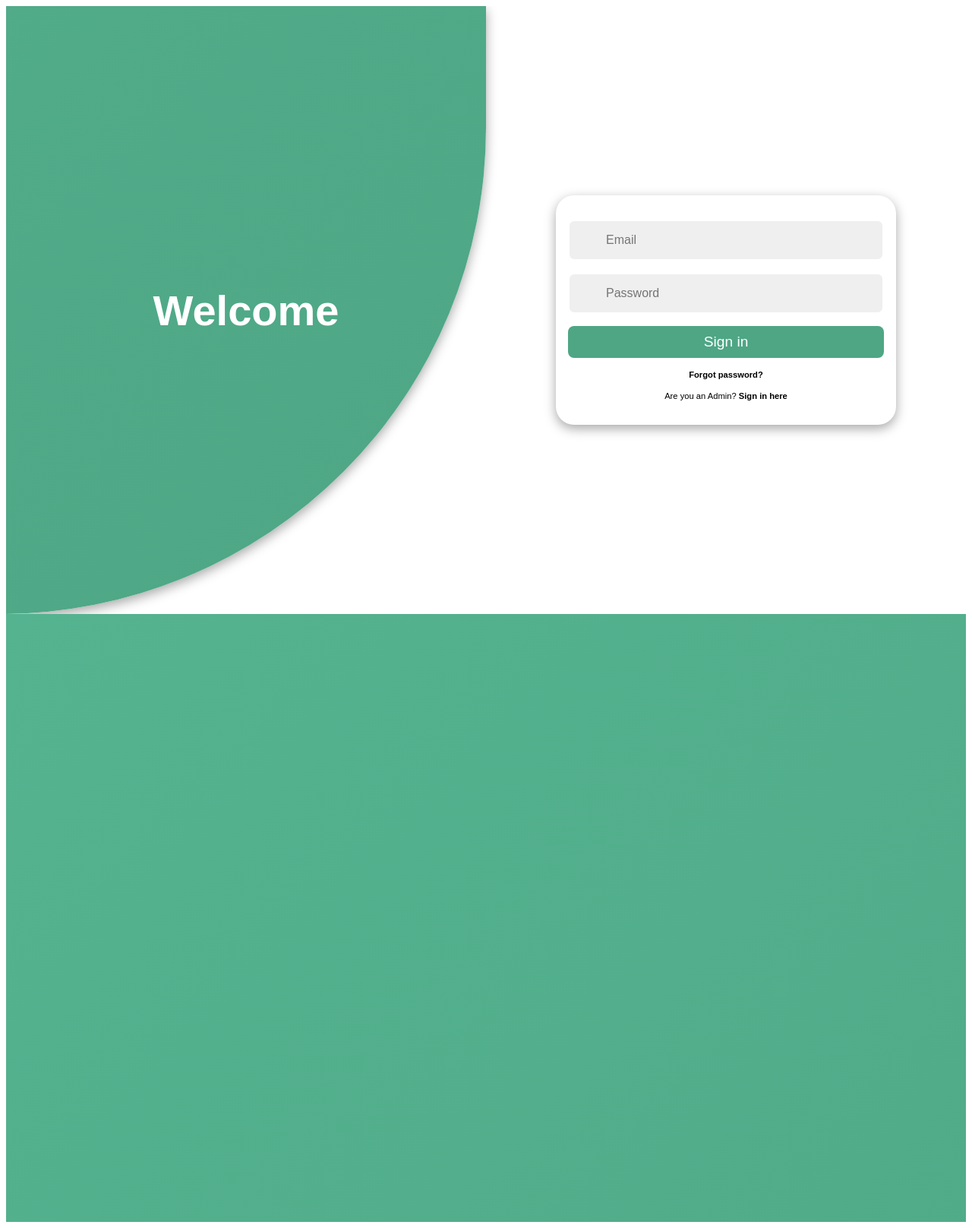
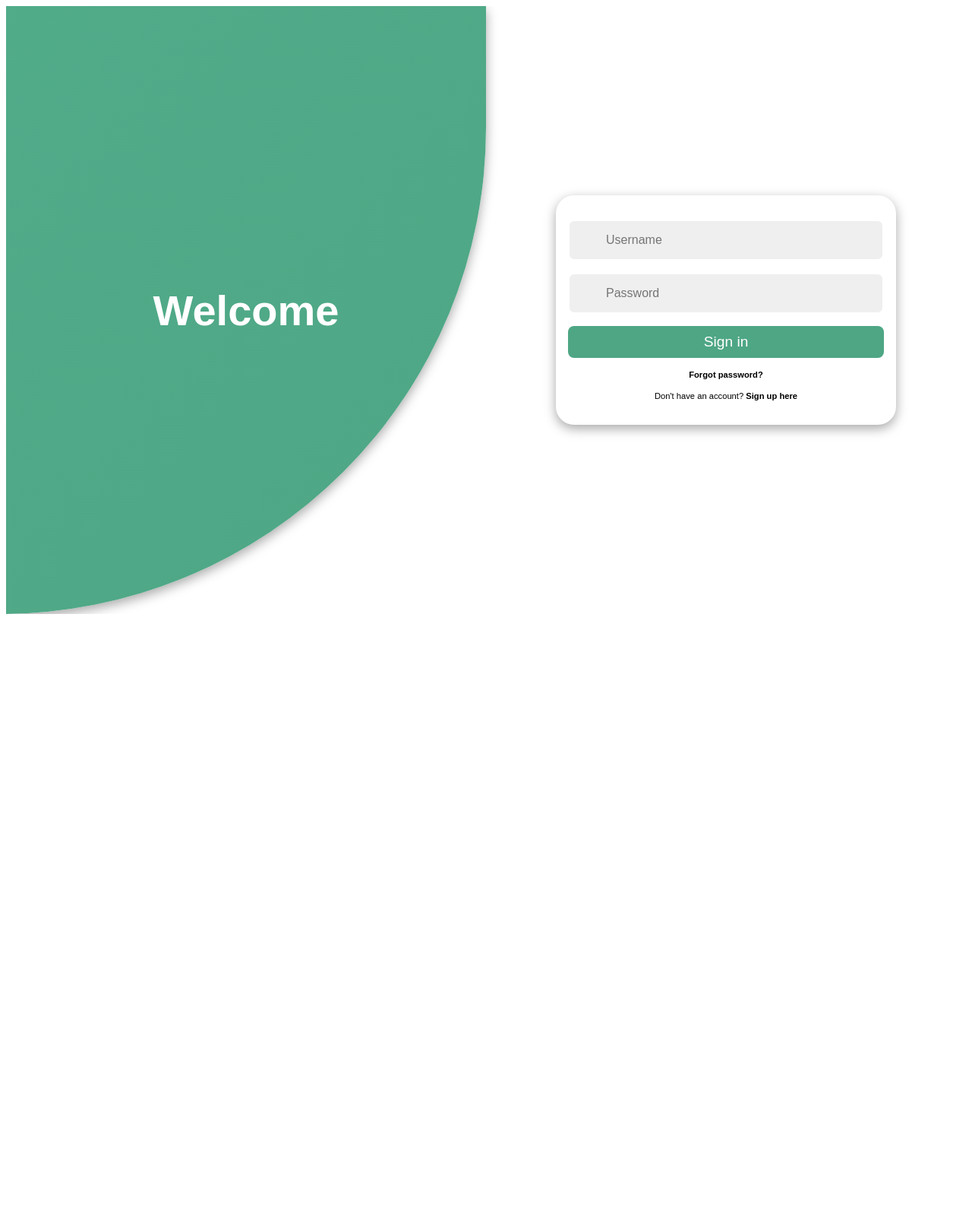
Before and after one commit to nisha-s10/Projects, a Django app: page /login/ in a window 1280 px wide. Shown: the whole page at 76% size. After the commit the page ends 808 px from the top, so only its background shows below. Run offline with Django 5.2, Linux system fonts and the light colour scheme.

Commit message:
Internal Web v1

```diff
--- a/Guarder/static/css/styles.css
+++ b/Guarder/static/css/styles.css
@@ -11,8 +11,15 @@
         background-color: #f8f9fa;
         padding: 10px 0;
     }
+
+    .nav-link {
+        color: #007bff; /* Default link color */
     }
 
+    .nav-link:hover {
+        text-decoration: underline; /* Underline on hover */
+    }
+}
 
 :root {
     --primary-color: #4EA685;
@@ -29,7 +36,11 @@
 }
 
 @import url('https://fonts.googleapis.com/css2?family=Poppins:wght@200;300;400;500;600&display=swap');
+
+
+
 #login{
+
     * {
         font-family: 'Poppins', sans-serif;
         margin: 0;
@@ -359,5 +370,4 @@
             font-size: 2rem;
         }
     }
-
 }
--- a/Guarder/templates/index.html
+++ b/Guarder/templates/index.html
@@ -1,5 +1,6 @@
+{% load static %}
 <!DOCTYPE html>
-{% load static%}
+
 <html lang="en">
 <head>
     <meta charset="UTF-8">
@@ -22,7 +23,7 @@
     <div class="collapse navbar-collapse justify-content-end" id="navbarNav">
         <ul class="navbar-nav">
             <li class="nav-item">
-                <a class="nav-link" href="login">Login</a> <!-- Simple Login Link -->
+                <a class="nav-link" href="/login">Login</a> <!-- Simple Login Link -->
             </li>
         </ul>
     </div>
--- a/Guarder/templates/login.html
+++ b/Guarder/templates/login.html
@@ -1,107 +1,8 @@
-<!DOCTYPE html>
-{% load static%}
+{% load static %}
 <link rel="stylesheet" href="{% static 'css/styles.css' %}">
 <script src="{% static 'js/styles.js' %}"></script>
 <body id="login">
 <div id="container" class="container">
-    <!-- FORM SECTION -->
-    <div class="row">
-        <!-- SIGN UP -->
-        <div class="col align-items-center flex-col sign-up">
-            <div class="form-wrapper align-items-center">
-                <div class="form sign-up">
-                    <div class="input-group">
-                        <i class='bx bx-mail-send'></i>
-                        <input type="email" placeholder="Email">
-                    </div>
-                    <div class="input-group">
-                        <i class='bx bxs-lock-alt'></i>
-                        <input type="password" placeholder="Password">
-                    </div>
-                    <button>
-                        Sign in
-                    </button>
-                    <p>
-                        <span>
-                            Are you an Employee?
-                        </span>
-                        <b onclick="toggle()" class="pointer">
-                            Sign in here
-                        </b>
-                    </p>
-                </div>
-            </div>
-
-        </div>
-        <!-- END SIGN UP -->
-        <!-- SIGN IN -->
-        <div class="col align-items-center flex-col sign-in">
-            <div class="form-wrapper align-items-center">
-                <div class="form sign-in">
-                    <div class="input-group">
-                        <i class='bx bxs-user'></i>
-                        <input type="text" placeholder="Email">
-                    </div>
-                    <div class="input-group">
-                        <i class='bx bxs-lock-alt'></i>
-                        <input type="password" placeholder="Password">
-                    </div>
-                    <button>
-                        Sign in
-                    </button>
-                    <p>
-                        <b>
-                            Forgot password?
-                        </b>
-                    </p>
-                    <p>
-                        <span>
-                            Are you an Admin?
-                        </span>
-                        <b onclick="toggle()" class="pointer">
-                            Sign in here
-                        </b>
-                    </p>
-                </div>
-            </div>
-            <div class="form-wrapper">
-
-            </div>
-        </div>
-        <!-- END SIGN IN -->
-    </div>
-    <!-- END FORM SECTION -->
-    <!-- CONTENT SECTION -->
-    <div class="row content-row">
-        <!-- SIGN IN CONTENT -->
-        <div class="col align-items-center flex-col">
-            <div class="text sign-in">
-                <h2>
-                    Welcome
-                </h2>
-
-            </div>
-            <div class="img sign-in">
-
-            </div>
-        </div>
-        <!-- END SIGN IN CONTENT -->
-        <!-- SIGN UP CONTENT -->
-        <div class="col align-items-center flex-col">
-            <div class="img sign-up">
-
-            </div>
-            <div class="text sign-up">
-                <h2>
-                    Join with us
-                </h2>
-
-            </div>
-        </div>
-        <!-- END SIGN UP CONTENT -->
-    </div>
-    <!-- END CONTENT SECTION -->
-</div><div id="container" class="container">
     <!-- FORM SECTION -->
     <div class="row">
         <!-- SIGN UP -->
```
Lines whose indentation alone changed are shown as unchanged.
